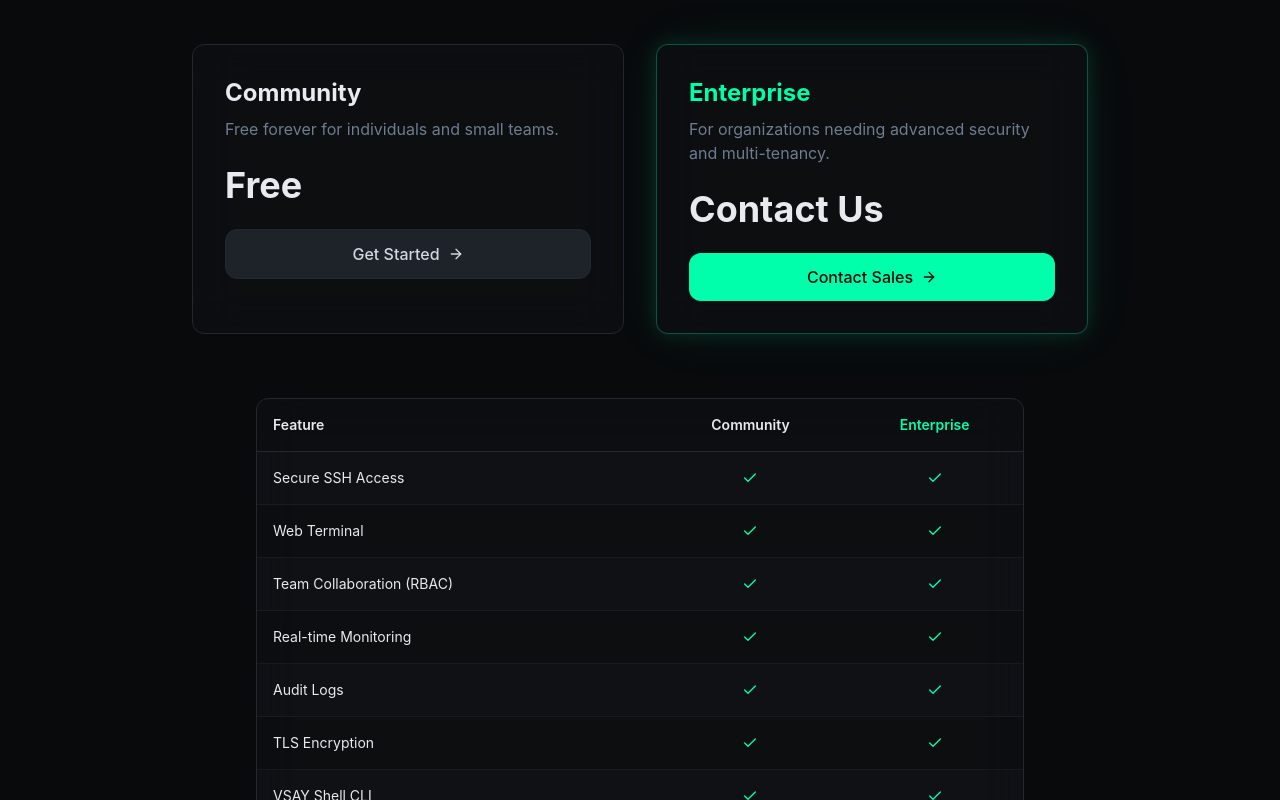
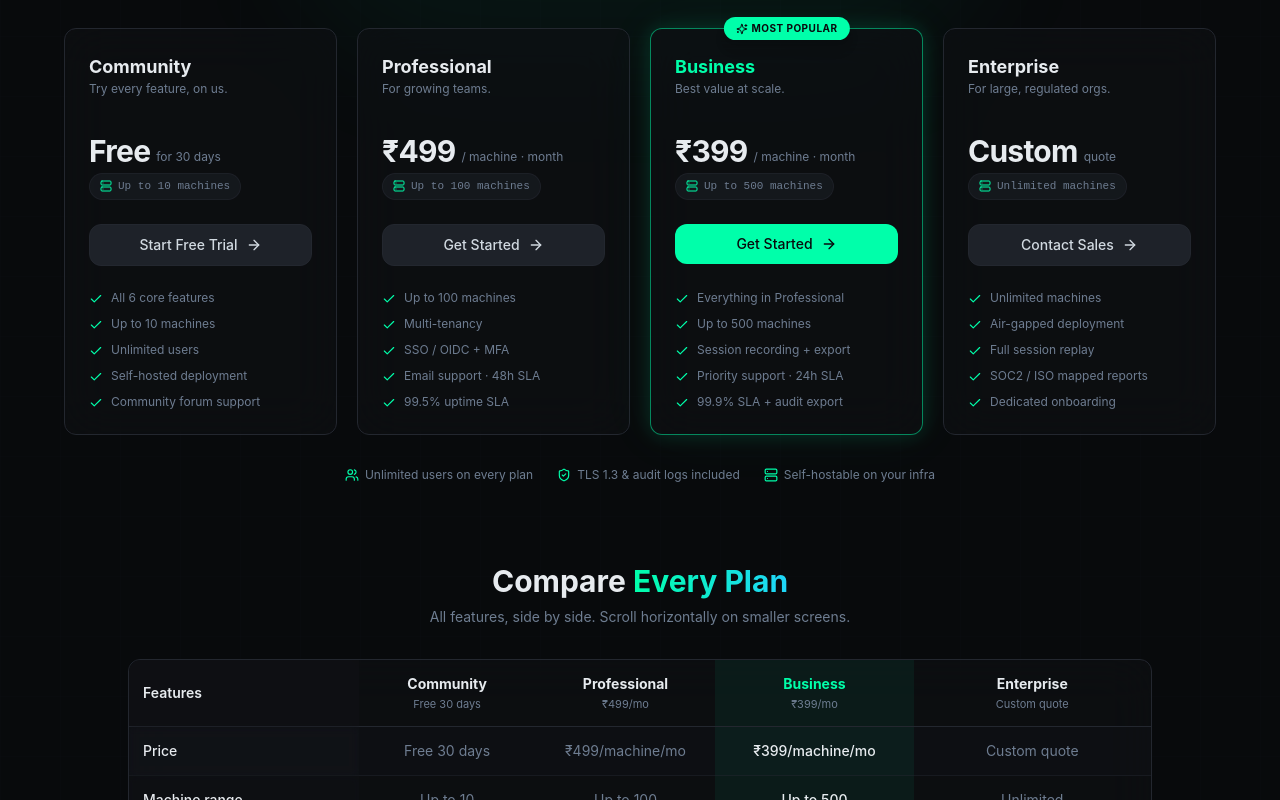
Before and after one commit to Yesveer/WebXTerm, a Next.js app: page /pricing in a window 1280 px wide. Shown: the part 360-1160 px from the top of the page. Built offline with nearby package versions, Linux system fonts and the light colour scheme.

Commit message:
Add Pricing of our Product

```diff
--- a/app/pricing/layout.tsx
+++ b/app/pricing/layout.tsx
@@ -1,9 +1,9 @@
 import type { Metadata } from "next";
 
 export const metadata: Metadata = {
-  title: "Pricing – Free Community & Enterprise Edition",
+  title: "Pricing – Free Trial, Professional, Business & Enterprise",
   description:
-    "WebXterm is free forever with the Community edition. Upgrade to Enterprise for mTLS, OIDC/SSO, multi-tenancy, and priority support. No credit card required to start.",
+    "Start WebXterm free for 30 days. Pay per machine — Professional at ₹499/machine/mo, Business at ₹399/machine/mo, or a custom Enterprise plan with air-gapped deployment, SSO/OIDC, and SOC2/ISO reports. Unlimited users on every tier.",
   keywords: [
     // Free tier
     "free web terminal",
--- a/app/pricing/page.tsx
+++ b/app/pricing/page.tsx
@@ -1,112 +1,307 @@
 "use client";
 
 import { motion } from "framer-motion";
-import { Check, X, ArrowRight } from "lucide-react";
+import { Check, Minus, ArrowRight, Sparkles, ShieldCheck, Server, Users } from "lucide-react";
 import SectionHeading from "@/components/SectionHeading";
 
-const features = [
-  { feature: "Secure SSH Access", community: true, enterprise: true },
-  { feature: "Web Terminal", community: true, enterprise: true },
-  { feature: "Team Collaboration (RBAC)", community: true, enterprise: true },
-  { feature: "Real-time Monitoring", community: true, enterprise: true },
-  { feature: "Audit Logs", community: true, enterprise: true },
-  { feature: "TLS Encryption", community: true, enterprise: true },
-  { feature: "VSAY Shell CLI", community: true, enterprise: true },
-  { feature: "VSAY VSCode Extension", community: true, enterprise: true },
-  { feature: "API Access", community: true, enterprise: true },
-  { feature: "MTLS (Mutual TLS)", community: false, enterprise: true },
-  { feature: "OIDC / SSO (Keycloak)", community: false, enterprise: true },
-  { feature: "Multi-tenancy (Organizations)", community: false, enterprise: true },
-  { feature: "Organization API", community: false, enterprise: true },
-  { feature: "Priority Support", community: false, enterprise: true },
+/* ───────────────────────── Plans ───────────────────────── */
+
+type Plan = {
+  id: string;
+  name: string;
+  tagline: string;
+  price: string;
+  unit: string;
+  machines: string;
+  cta: string;
+  href: string;
+  external: boolean;
+  popular: boolean;
+  features: string[];
+};
+
+const PLANS: Plan[] = [
+  {
+    id: "community",
+    name: "Community",
+    tagline: "Try every feature, on us.",
+    price: "Free",
+    unit: "for 30 days",
+    machines: "Up to 10 machines",
+    cta: "Start Free Trial",
+    href: "https://console.webxterm.me/",
+    external: true,
+    popular: false,
+    features: [
+      "All 6 core features",
+      "Up to 10 machines",
+      "Unlimited users",
+      "Self-hosted deployment",
+      "Community forum support",
+    ],
+  },
+  {
+    id: "professional",
+    name: "Professional",
+    tagline: "For growing teams.",
+    price: "₹499",
+    unit: "/ machine · month",
+    machines: "Up to 100 machines",
+    cta: "Get Started",
+    href: "https://console.webxterm.me/",
+    external: true,
+    popular: false,
+    features: [
+      "Up to 100 machines",
+      "Multi-tenancy",
+      "SSO / OIDC + MFA",
+      "Email support · 48h SLA",
+      "99.5% uptime SLA",
+    ],
+  },
+  {
+    id: "business",
+    name: "Business",
+    tagline: "Best value at scale.",
+    price: "₹399",
+    unit: "/ machine · month",
+    machines: "Up to 500 machines",
+    cta: "Get Started",
+    href: "https://console.webxterm.me/",
+    external: true,
+    popular: true,
+    features: [
+      "Everything in Professional",
+      "Up to 500 machines",
+      "Session recording + export",
+      "Priority support · 24h SLA",
+      "99.9% SLA + audit export",
+    ],
+  },
+  {
+    id: "enterprise",
+    name: "Enterprise",
+    tagline: "For large, regulated orgs.",
+    price: "Custom",
+    unit: "quote",
+    machines: "Unlimited machines",
+    cta: "Contact Sales",
+    href: "/contact",
+    external: false,
+    popular: false,
+    features: [
+      "Unlimited machines",
+      "Air-gapped deployment",
+      "Full session replay",
+      "SOC2 / ISO mapped reports",
+      "Dedicated onboarding",
+    ],
+  },
 ];
+
+/* ───────────────────────── Comparison matrix ───────────────────────── */
+
+// value === true → check · false → dash · string → text
+type Cell = boolean | string;
+const ROWS: { label: string; values: [Cell, Cell, Cell, Cell] }[] = [
+  { label: "Price", values: ["Free 30 days", "₹499/machine/mo", "₹399/machine/mo", "Custom quote"] },
+  { label: "Machine range", values: ["Up to 10", "Up to 100", "Up to 500", "Unlimited"] },
+  { label: "Users", values: ["Unlimited", "Unlimited", "Unlimited", "Unlimited"] },
+  { label: "Core features", values: ["All 6 features", "All 6 features", "All 6 features", "All 6 features"] },
+  { label: "Multi-tenancy", values: [false, true, true, true] },
+  { label: "SSO / OIDC", values: [false, true, true, true] },
+  { label: "On-premise deployment", values: ["Self-hosted", "Self-hosted", "Self-hosted", "Self-hosted + Air-gapped"] },
+  { label: "MFA (Keycloak)", values: [false, true, true, true] },
+  { label: "Session recording", values: ["Commands only", "Commands only", "Commands + export", "Full session replay"] },
+  { label: "Support", values: ["Community forum", "Email (48h SLA)", "Priority (24h SLA)", "Dedicated + onboarding"] },
+  { label: "SLA", values: [false, "99.50%", "99.90%", "Custom"] },
+  { label: "Compliance reports", values: [false, false, "Audit export", "SOC2 / ISO mapped"] },
+];
+
+function MatrixCell({ value, highlight }: { value: Cell; highlight: boolean }) {
+  return (
+    <td className={`p-3.5 text-center text-sm align-middle ${highlight ? "bg-primary/[0.06]" : ""}`}>
+      {value === true ? (
+        <Check className="h-4 w-4 text-primary mx-auto" />
+      ) : value === false ? (
+        <Minus className="h-4 w-4 text-muted-foreground/40 mx-auto" />
+      ) : (
+        <span className={highlight ? "text-foreground font-medium" : "text-muted-foreground"}>{value}</span>
+      )}
+    </td>
+  );
+}
+
+/* ───────────────────────── Page ───────────────────────── */
 
 export default function PricingPage() {
   return (
     <div className="min-h-screen pt-24">
-      <section className="py-20">
-        <div className="container mx-auto px-4">
+      <section className="py-16 relative overflow-hidden">
+        <div className="absolute inset-0 grid-pattern opacity-[0.12] pointer-events-none" />
+        <div className="absolute top-0 left-1/2 -translate-x-1/2 w-[700px] max-w-full h-[320px] bg-primary/5 rounded-full blur-3xl pointer-events-none" />
+
+        <div className="container mx-auto px-4 relative">
           <SectionHeading
             as="h1"
             badge="Pricing"
-            title={<>Choose Your <span className="text-gradient-green">Edition</span></>}
-            description="Start free with Community. Upgrade to Enterprise for advanced security and organization features."
+            title={<>Simple Pricing, <span className="text-gradient-green">Scales With You</span></>}
+            description="Start free for 30 days. Pay per machine as you grow — Professional, Business, or a custom Enterprise plan. Unlimited users on every tier."
           />
 
-          {/* Plan cards */}
-          <div className="grid md:grid-cols-2 gap-8 max-w-4xl mx-auto mb-16">
+          {/* ── Plan cards ── */}
+          <div className="grid sm:grid-cols-2 lg:grid-cols-4 gap-5 max-w-6xl mx-auto mb-8">
+            {PLANS.map((plan, i) => (
+              <motion.div
+                key={plan.id}
+                initial={{ opacity: 0, y: 24 }}
+                whileInView={{ opacity: 1, y: 0 }}
+                viewport={{ once: true }}
+                transition={{ duration: 0.45, delay: i * 0.08 }}
+                className={`relative flex flex-col glass-card p-6 transition-all duration-300 ${
+                  plan.popular
+                    ? "border-primary/50 glow-green lg:-translate-y-3 lg:scale-[1.03]"
+                    : "hover:border-primary/30"
+                }`}
+              >
+                {plan.popular && (
+                  <span className="absolute -top-3 left-1/2 -translate-x-1/2 inline-flex items-center gap-1 px-3 py-1 rounded-full bg-primary text-primary-foreground text-[10px] font-bold uppercase tracking-wider shadow-lg">
+                    <Sparkles className="h-3 w-3" /> Most Popular
+                  </span>
+                )}
+
+                <h3 className={`text-lg font-bold ${plan.popular ? "text-primary" : ""}`}>{plan.name}</h3>
+                <p className="text-xs text-muted-foreground mb-5 h-8">{plan.tagline}</p>
+
+                <div className="mb-1 flex items-end gap-1.5">
+                  <span className="text-3xl font-bold tracking-tight">{plan.price}</span>
+                  <span className="text-xs text-muted-foreground mb-1">{plan.unit}</span>
+                </div>
+                <div className="inline-flex items-center gap-1.5 self-start px-2.5 py-1 mb-6 rounded-full bg-secondary/50 border border-border/60 text-[11px] font-mono text-muted-foreground">
+                  <Server className="h-3 w-3 text-primary" />
+                  {plan.machines}
+                </div>
+
+                <a
+                  href={plan.href}
+                  {...(plan.external ? { target: "_blank", rel: "noopener noreferrer" } : {})}
+                  className={`inline-flex items-center justify-center gap-2 w-full px-5 py-2.5 rounded-lg font-medium text-sm transition-colors mb-6 ${
+                    plan.popular
+                      ? "bg-primary text-primary-foreground hover:bg-primary/90"
+                      : "bg-secondary text-secondary-foreground hover:bg-secondary/80 border border-border"
+                  }`}
+                >
+                  {plan.cta} <ArrowRight className="h-4 w-4" />
+                </a>
+
+                <ul className="space-y-2.5 mt-auto">
+                  {plan.features.map((f) => (
+                    <li key={f} className="flex items-start gap-2 text-xs text-muted-foreground">
+                      <Check className="h-3.5 w-3.5 text-primary flex-shrink-0 mt-0.5" />
+                      <span>{f}</span>
+                    </li>
+                  ))}
+                </ul>
+              </motion.div>
+            ))}
+          </div>
+
+          {/* trust strip */}
+          <motion.div
+            initial={{ opacity: 0 }}
+            whileInView={{ opacity: 1 }}
+            viewport={{ once: true }}
+            className="flex flex-wrap items-center justify-center gap-x-6 gap-y-2 text-xs text-muted-foreground mb-20"
+          >
+            <span className="flex items-center gap-1.5"><Users className="h-3.5 w-3.5 text-primary" /> Unlimited users on every plan</span>
+            <span className="flex items-center gap-1.5"><ShieldCheck className="h-3.5 w-3.5 text-primary" /> TLS 1.3 &amp; audit logs included</span>
+            <span className="flex items-center gap-1.5"><Server className="h-3.5 w-3.5 text-primary" /> Self-hostable on your infra</span>
+          </motion.div>
+
+          {/* ── Comparison table ── */}
           <motion.div
             initial={{ opacity: 0, y: 20 }}
             whileInView={{ opacity: 1, y: 0 }}
             viewport={{ once: true }}
-              className="glass-card p-8"
+            className="max-w-5xl mx-auto"
           >
-              <h3 className="text-2xl font-bold mb-2">Community</h3>
-              <p className="text-muted-foreground mb-6">Free forever for individuals and small teams.</p>
-              <div className="text-4xl font-bold mb-6">
-                Free
+            <h2 className="text-2xl md:text-3xl font-bold text-center mb-2">
+              Compare <span className="text-gradient-green">Every Plan</span>
+            </h2>
+            <p className="text-sm text-muted-foreground text-center mb-8">
+              All features, side by side. Scroll horizontally on smaller screens.
+            </p>
+
+            <div className="glass-card overflow-hidden">
+              <div className="overflow-x-auto">
+                <table className="w-full min-w-[760px] border-collapse">
+                  <thead>
+                    <tr className="border-b border-border">
+                      <th className="text-left p-3.5 text-sm font-semibold sticky left-0 bg-card/80 backdrop-blur-sm z-10 min-w-[170px]">
+                        Features
+                      </th>
+                      {PLANS.map((p) => (
+                        <th
+                          key={p.id}
+                          className={`p-3.5 text-center min-w-[140px] ${p.popular ? "bg-primary/[0.06]" : ""}`}
+                        >
+                          <span className={`block text-sm font-bold ${p.popular ? "text-primary" : ""}`}>{p.name}</span>
+                          <span className="block text-[11px] font-normal text-muted-foreground mt-0.5">
+                            {p.price === "Free" ? "Free 30 days" : p.price === "Custom" ? "Custom quote" : `${p.price}/mo`}
+                          </span>
+                        </th>
+                      ))}
+                    </tr>
+                  </thead>
+                  <tbody>
+                    {ROWS.map((row, ri) => (
+                      <tr key={row.label} className={`border-b border-border/50 ${ri % 2 === 0 ? "bg-secondary/10" : ""}`}>
+                        <td className={`p-3.5 text-sm font-medium sticky left-0 z-10 ${ri % 2 === 0 ? "bg-secondary/10" : "bg-card/60"} backdrop-blur-sm`}>
+                          {row.label}
+                        </td>
+                        {row.values.map((v, ci) => (
+                          <MatrixCell key={ci} value={v} highlight={PLANS[ci].popular} />
+                        ))}
+                      </tr>
+                    ))}
+                  </tbody>
+                </table>
               </div>
+            </div>
+          </motion.div>
+
+          {/* ── Final CTA ── */}
+          <motion.div
+            initial={{ opacity: 0, y: 20 }}
+            whileInView={{ opacity: 1, y: 0 }}
+            viewport={{ once: true }}
+            className="glass-card max-w-3xl mx-auto mt-20 p-10 text-center relative overflow-hidden"
+          >
+            <div className="absolute inset-0 bg-gradient-to-br from-primary/5 via-transparent to-accent/5 pointer-events-none" />
+            <div className="relative z-10">
+              <h2 className="text-2xl md:text-3xl font-bold mb-3">
+                Not sure which plan <span className="text-gradient-green">fits?</span>
+              </h2>
+              <p className="text-sm text-muted-foreground mb-6 max-w-lg mx-auto">
+                Start the 30-day free trial in minutes, or talk to us about volume pricing,
+                air-gapped deployment, and compliance for your organization.
+              </p>
+              <div className="flex flex-wrap items-center justify-center gap-3">
                 <a
                   href="https://console.webxterm.me/"
                   target="_blank"
                   rel="noopener noreferrer"
-                className="inline-flex items-center justify-center gap-2 w-full px-6 py-3 rounded-lg bg-secondary text-secondary-foreground font-medium hover:bg-secondary/80 transition-colors border border-border"
+                  className="inline-flex items-center gap-2 px-6 py-3 rounded-lg bg-primary text-primary-foreground font-medium hover:bg-primary/90 transition-colors glow-green text-sm"
                 >
-                Get Started <ArrowRight className="h-4 w-4" />
+                  Start Free Trial <ArrowRight className="h-4 w-4" />
                 </a>
-            </motion.div>
-
-            <motion.div
-              initial={{ opacity: 0, y: 20 }}
-              whileInView={{ opacity: 1, y: 0 }}
-              viewport={{ once: true }}
-              transition={{ delay: 0.1 }}
-              className="glass-card p-8 border-primary/30 glow-green"
-            >
-              <h3 className="text-2xl font-bold mb-2 text-primary">Enterprise</h3>
-              <p className="text-muted-foreground mb-6">For organizations needing advanced security and multi-tenancy.</p>
-              <div className="text-4xl font-bold mb-6">
-                Contact Us
-              </div>
                 <a
                   href="/contact"
-                className="inline-flex items-center justify-center gap-2 w-full px-6 py-3 rounded-lg bg-primary text-primary-foreground font-medium hover:bg-primary/90 transition-colors"
+                  className="inline-flex items-center gap-2 px-6 py-3 rounded-lg bg-secondary text-secondary-foreground font-medium hover:bg-secondary/80 transition-colors border border-border text-sm"
                 >
-                Contact Sales <ArrowRight className="h-4 w-4" />
+                  Contact Sales
                 </a>
-            </motion.div>
               </div>
-
-          {/* Comparison table */}
-          <motion.div
-            initial={{ opacity: 0, y: 20 }}
-            whileInView={{ opacity: 1, y: 0 }}
-            viewport={{ once: true }}
-            className="max-w-3xl mx-auto glass-card overflow-hidden"
-          >
-            <div className="overflow-x-auto">
-              <table className="w-full">
-                <thead>
-                  <tr className="border-b border-border">
-                    <th className="text-left p-4 text-sm font-semibold">Feature</th>
-                    <th className="text-center p-4 text-sm font-semibold">Community</th>
-                    <th className="text-center p-4 text-sm font-semibold text-primary">Enterprise</th>
-                  </tr>
-                </thead>
-                <tbody>
-                  {features.map((f, i) => (
-                    <tr key={f.feature} className={`border-b border-border/50 ${i % 2 === 0 ? "bg-secondary/20" : ""}`}>
-                      <td className="p-4 text-sm">{f.feature}</td>
-                      <td className="p-4 text-center">
-                        {f.community ? <Check className="h-4 w-4 text-primary mx-auto" /> : <X className="h-4 w-4 text-muted-foreground mx-auto" />}
-                      </td>
-                      <td className="p-4 text-center">
-                        <Check className="h-4 w-4 text-primary mx-auto" />
-                      </td>
-                    </tr>
-                  ))}
-                </tbody>
-              </table>
             </div>
           </motion.div>
         </div>
```
Lines whose indentation alone changed are shown as unchanged.
